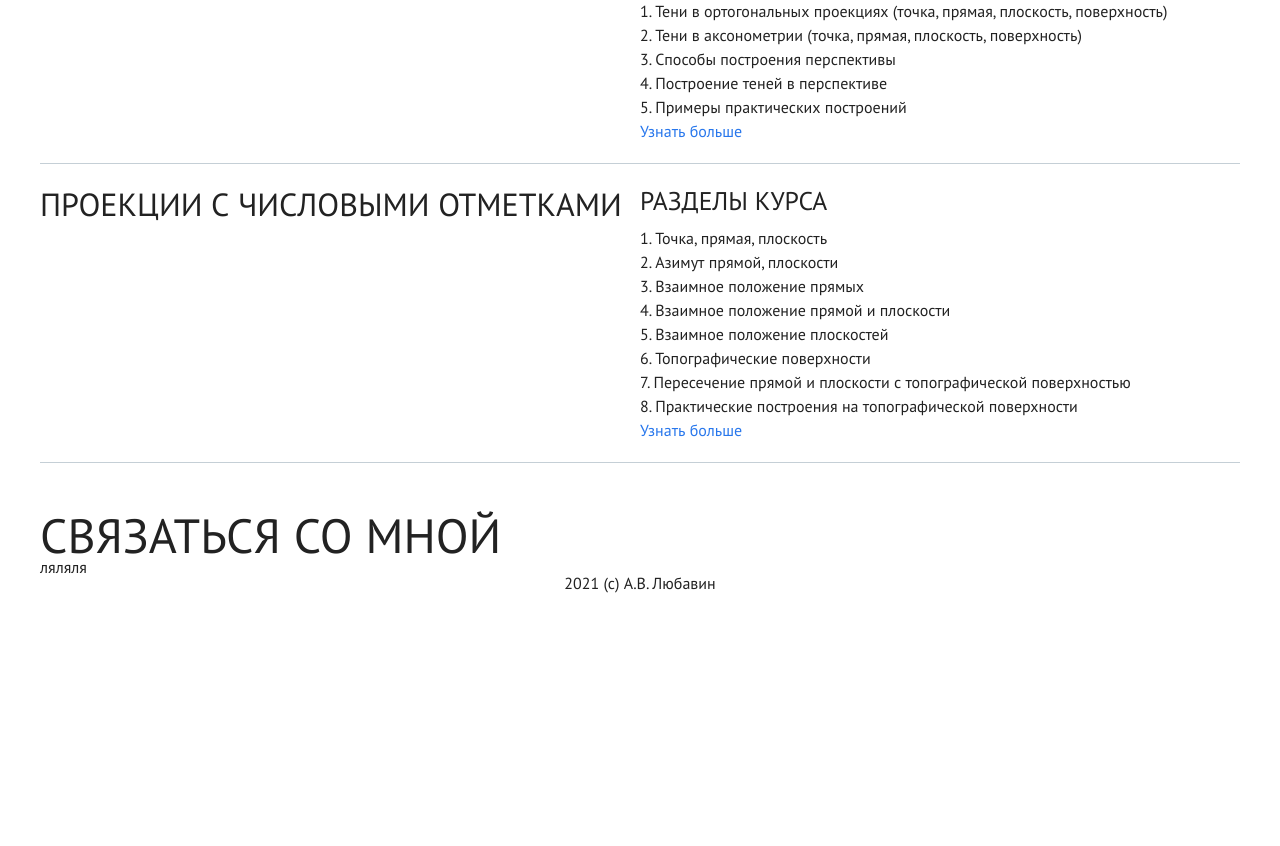
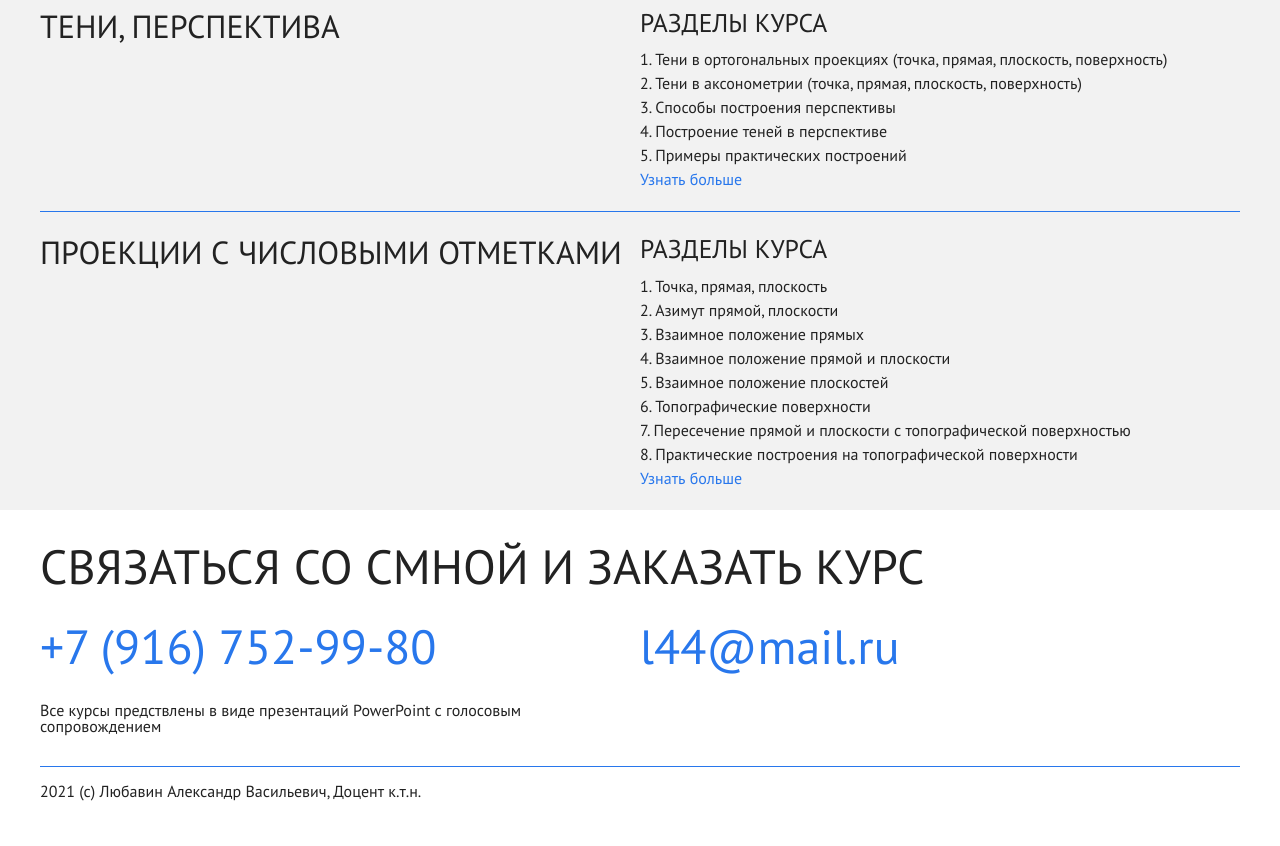
Before and after one commit to ivankhm/av-landing-frontend, a website built with Vite: page index.html in a window 1280 px wide. Shown: the part 1209-2055 px from the top of the page. Before the commit the page ends 1802 px from the top, so only its background shows below. Built offline with nearby package versions, Linux system fonts and the light colour scheme; a web font is replaced by a local one.

Commit message:
footer done, sections updated

```diff
--- a/index.html
+++ b/index.html
@@ -37,8 +37,8 @@
       <img class="small-image" src="/images/bg-av-solo.svg" alt="Иллюстрация с обучением один человек">
     </div>
   </section>
-  <section class="products-section">
-    <div class="products-wrapper">
+  <section class="products-section solid-background-section">
+    <div class="content-wrapper">
       <div class="products-heading">
         <h2>Мои курсы</h2>
       </div>
@@ -70,7 +70,6 @@
               <li>Способы построения перспективы</li>
               <li>Построение теней в перспективе</li>
               <li>Примеры практических построений</li>
-
             </ol>
             <a href="#contact-me">Узнать больше</a>
           </div>
@@ -88,7 +87,6 @@
               <li>Топографические поверхности</li>
               <li>Пересечение прямой и плоскости с топографической поверхностью</li>
               <li>Практические построения на топографической поверхности</li>
-
             </ol>
             <a href="#contact-me">Узнать больше</a>
           </div>
@@ -97,15 +95,21 @@
     </div>
 
   </section>
-  <section id="contact-me" class="contact-me-section">
-    <div>
-      <h2>Связаться со мной</h2>
+  <section id="contact-me" class="contact-me-section solid-background-section">
+    <div class="content-wrapper">
+      <h2>Связаться со смной и заказать курс</h2>
+      <div class="contact-me-content">
+        <a href="tel:+79167529980">+7 (916) 752-99-80</a>
+        <a href="mailto:l44@mail.ru">l44@mail.ru</a>
+        <p>Все курсы предствлены в виде презентаций PowerPoint с голосовым сопровождением</p>
+      </div>
     </div>
-    <div>ляляля</div>
   </section>
 
   <footer>
-    2021 (c) А.В. Любавин
+    <p>
+      2021 (c) Любавин Александр Васильевич, Доцент к.т.н.
+    </p>
   </footer>
 </body>
 
--- /dev/null
+++ b/styles/animations.scss
@@ -0,0 +1,21 @@
+@keyframes appear {
+  0% {
+    opacity: 0;
+  }
+
+  100% {
+    opacity: 1;
+  }
+}
+
+@keyframes fadeInToTop {
+  0% {
+    opacity: 0;
+    transform: translateY(100%);
+  }
+
+  100% {
+    opacity: 1;
+    transform: translateY(0);
+  }
+}
--- /dev/null
+++ b/styles/footer.scss
@@ -0,0 +1,10 @@
+footer {
+  height: 10vh;
+  @include adaptive-max-width;
+
+  border-top: 1px solid $primary-color;
+
+  p {
+    padding-top: 1rem;
+  }
+}
--- a/styles/index.scss
+++ b/styles/index.scss
@@ -1,4 +1,10 @@
 @import 'reset';
 @import 'variables';
 @import 'typography';
+@import 'mixins';
+@import 'animations';
+
+
 @import 'main';
+@import 'sections';
+@import 'footer';
--- a/styles/main.scss
+++ b/styles/main.scss
@@ -5,49 +5,6 @@
 
 * {
   box-sizing: border-box;
-}
-
-@keyframes appear {
-  0% {
-    opacity: 0;
-  }
-
-  100% {
-    opacity: 1;
-  }
-}
-
-@keyframes fadeInToTop {
-  0% {
-    opacity: 0;
-    transform: translateY(100%);
-  }
-
-  100% {
-    opacity: 1;
-    transform: translateY(0);
-  }
-}
-
-@mixin adaptive-max-width {
-  width: 100%;
-  max-width: auto;
-
-  @media screen and (min-width: $breakpoint-sm) {
-    max-width: $breakpoint-sm;
-  }
-
-  @media screen and (min-width: $breakpoint-md) {
-    max-width: $breakpoint-md;
-  }
-
-  @media screen and (min-width: $breakpoint-lg) {
-    max-width: $breakpoint-lg;
-  }
-
-  @media screen and (min-width: $breakpoint-xl) {
-    max-width: $breakpoint-xl;
-  }
 }
 
 .container {
@@ -58,7 +15,7 @@
 
   align-items: center;
 
-  padding: 0 1em;
+
 
   position: relative;
   z-index: 1;
@@ -93,153 +50,9 @@
   }
 
   section {
+    padding-left: 1rem;
+    padding-right: 1rem;
+
     @include adaptive-max-width;
   }
 }
-
-.hero-section {
-  display: grid;
-  grid-template-rows: auto;
-  grid-template-columns: 100%;
-
-  align-items: center;
-
-  height: 50vh;
-  margin-bottom: 3rem;
-
-  @media screen and (min-width: $breakpoint-xs) {
-    height: 100vh;
-    margin-bottom: 0;
-
-  }
-
-
-
-  .hero-decoration {
-    display: none;
-
-    img {
-      width: 100%;
-      animation: appear 0.5s linear;
-    }
-
-    .large-image {
-      display: none;
-
-      @media screen and (min-width: $breakpoint-lg) {
-        display: block;
-      }
-    }
-
-    .small-image {
-      display: block;
-      max-height: 425.7px;
-
-      @media screen and (min-width: $breakpoint-lg) {
-        display: none;
-      }
-    }
-
-  }
-
-  @media screen and (min-width: $breakpoint-sm) {
-    grid-template-columns: 1fr 1fr;
-
-    .hero-decoration {
-      display: block;
-    }
-  }
-
-  .hero-content {
-
-    h1 {
-      animation: fadeInToTop 0.5s linear 0.1s both;
-    }
-
-    p {
-      animation: fadeInToTop 0.5s linear 0.5s both;
-
-      line-height: 1.3em;
-
-      margin-top: 1rem;
-    }
-
-    @media screen and (min-width: $breakpoint-sm) {
-
-      h1,
-      p {
-        text-align: left;
-      }
-    }
-  }
-}
-
-.products-section {
-  position: relative;
-  z-index: 2;
-
-  margin-bottom: 3rem;
-
-  &::after {
-    content: ' ';
-    top: 0;
-    left: 0;
-    position: absolute;
-    z-index: -1;
-
-    width: 100%;
-    height: 100%;
-
-    background: $white; // linear-gradient(to bottom, rgba($white, 0), $white 15%) no-repeat;
-  }
-
-  display: flex;
-
-  width: calc(100vw - 1em) !important;
-  max-width: none !important;
-
-  height: 100%;
-  flex-direction: column;
-  align-items: center;
-
-
-  .products-wrapper {
-    @include adaptive-max-width;
-
-    .products-list {
-      display: grid;
-
-      .product {
-        margin-top: 1.5rem;
-        display: grid;
-
-        grid-template-columns: 1fr;
-
-        @media screen and (min-width: $breakpoint-sm) {
-
-          grid-template-columns: 1fr 1fr;
-        }
-
-        padding-bottom: 1.5rem;
-        border-bottom: 1px solid $light-grey;
-
-        .product-description {
-          h4 {
-            margin-bottom: 1rem;
-          }
-
-          ol {
-            list-style: inside decimal;
-
-            li {
-              margin-bottom: 0.5rem;
-
-            }
-          }
-        }
-      }
-    }
-  }
-
-
-}
--- /dev/null
+++ b/styles/mixins.scss
@@ -0,0 +1,20 @@
+@mixin adaptive-max-width {
+  width: 100%;
+  max-width: auto;
+
+  @media screen and (min-width: $breakpoint-sm) {
+    max-width: $breakpoint-sm;
+  }
+
+  @media screen and (min-width: $breakpoint-md) {
+    max-width: $breakpoint-md;
+  }
+
+  @media screen and (min-width: $breakpoint-lg) {
+    max-width: $breakpoint-lg;
+  }
+
+  @media screen and (min-width: $breakpoint-xl) {
+    max-width: $breakpoint-xl;
+  }
+}
--- /dev/null
+++ b/styles/sections/contact-me.scss
@@ -0,0 +1,38 @@
+
+
+.contact-me-section {
+  padding-top: 2rem;
+  padding-bottom: 2rem;
+
+
+  h2 {
+    margin-bottom: 2rem;
+  }
+
+  .contact-me-content {
+
+    display: grid;
+
+    grid-template-columns: 1fr;
+    grid-template-rows: auto;
+
+    align-items: center;
+
+    @media screen and (min-width: $breakpoint-sm) {
+      grid-template-columns: 1fr 1fr;
+    }
+
+    a {
+      font-size: 1.5rem;
+      margin-bottom: 2rem;
+      @media screen and (min-width: $breakpoint-sm) {
+        font-size: 2rem;
+      }
+      @media screen and (min-width: $breakpoint-md) {
+        font-size: 3rem;
+      }
+    }
+
+
+  }
+}
--- /dev/null
+++ b/styles/sections/hero.scss
@@ -0,0 +1,76 @@
+.hero-section {
+  display: grid;
+  grid-template-rows: auto;
+  grid-template-columns: 100%;
+
+  align-items: center;
+
+  height: 50vh;
+
+
+  @media screen and (min-width: $breakpoint-xs) {
+    height: 100vh;
+    margin-bottom: 0;
+
+  }
+
+
+
+  .hero-decoration {
+    display: none;
+
+    img {
+      width: 100%;
+      animation: appear 0.5s linear;
+    }
+
+    .large-image {
+      display: none;
+
+      @media screen and (min-width: $breakpoint-lg) {
+        display: block;
+      }
+    }
+
+    .small-image {
+      display: block;
+      max-height: 425.7px;
+
+      @media screen and (min-width: $breakpoint-lg) {
+        display: none;
+      }
+    }
+
+  }
+
+  @media screen and (min-width: $breakpoint-sm) {
+    grid-template-columns: 1fr 1fr;
+
+    .hero-decoration {
+      display: block;
+    }
+  }
+
+  .hero-content {
+
+    h1 {
+      animation: fadeInToTop 0.5s linear 0.1s both;
+    }
+
+    p {
+      animation: fadeInToTop 0.5s linear 0.5s both;
+
+      line-height: 1.3em;
+
+      margin-top: 1rem;
+    }
+
+    @media screen and (min-width: $breakpoint-sm) {
+
+      h1,
+      p {
+        text-align: left;
+      }
+    }
+  }
+}
--- /dev/null
+++ b/styles/sections/index.scss
@@ -0,0 +1,20 @@
+.solid-background-section {
+  background: var(--section-color, $white);
+  max-width: none !important;
+
+  width: 100% !important;
+
+  display: flex;
+  height: 100%;
+  flex-direction: column;
+  align-items: center;
+
+  .content-wrapper {
+    @include adaptive-max-width;
+  }
+}
+
+
+@import 'hero';
+@import 'contact-me';
+@import 'products';
--- /dev/null
+++ b/styles/sections/products.scss
@@ -0,0 +1,46 @@
+.products-section {
+  padding-top: 3rem;
+
+  //padding-bottom: 3rem;
+
+  --section-color: #{$lightest-grey};
+
+  .products-list {
+    display: grid;
+
+    .product {
+      margin-top: 1.5rem;
+      display: grid;
+
+      grid-template-columns: 1fr;
+
+      @media screen and (min-width: $breakpoint-sm) {
+
+        grid-template-columns: 1fr 1fr;
+      }
+
+      padding-bottom: 1.5rem;
+
+      &:not(:last-child) {
+        border-bottom: 1px solid $primary-color;
+
+      }
+
+      .product-description {
+        h4 {
+          margin-bottom: 1rem;
+        }
+
+        ol {
+          list-style: inside decimal;
+
+          li {
+            margin-bottom: 0.5rem;
+
+          }
+        }
+      }
+    }
+  }
+
+}
--- a/styles/variables.scss
+++ b/styles/variables.scss
@@ -12,6 +12,7 @@ $primary-color: #2877EC;
 $secondary-color: adjust-hue($primary-color, 45);
 
 $light-grey: #C5CFD6;
+$lightest-grey: #F2F2F2;
 
 $white: rgb(255, 255, 255);
 $black: black;
```
